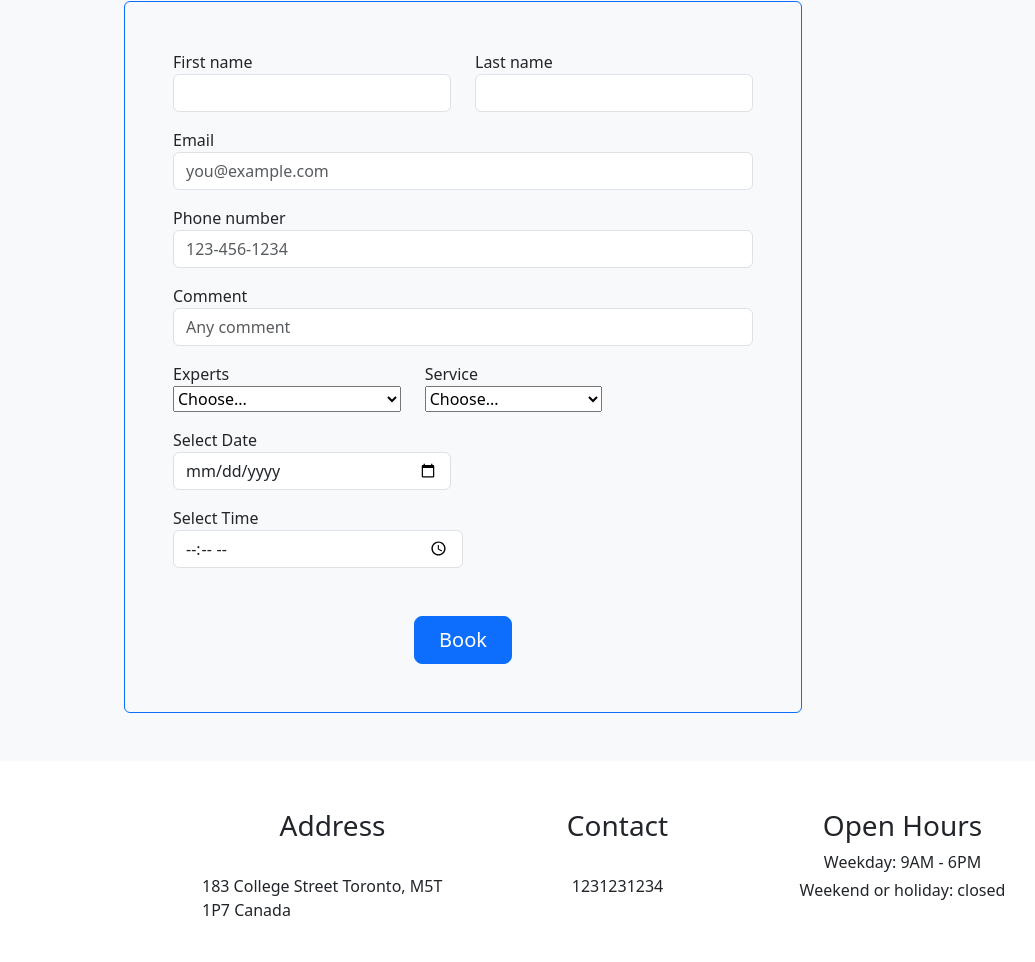
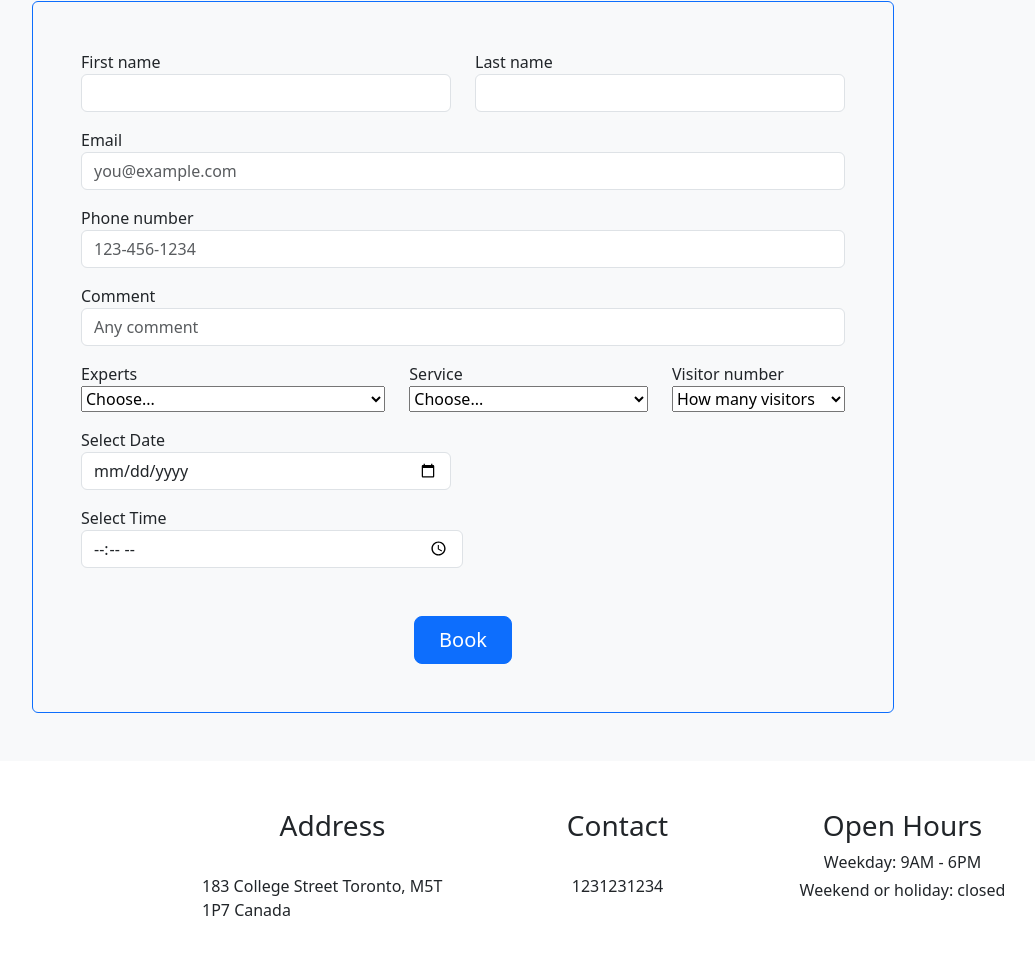
Before and after one commit to SuperChentao/SuperChentao.github.io, a plain HTML site: page index.html in a window 1280 px wide. Shown: the part 1817-2779 px from the top of the page, without its empty margins (165-1200 px from the left). Drawn offline with nearby package versions, Linux system fonts and the light colour scheme; grey boxes are pictures that could not be loaded; a script that the page names is missing.

Commit message:
Add multiple vistor booking feature

```diff
--- a/index.html
+++ b/index.html
@@ -210,6 +210,17 @@
                         Please provide a valid service.
                       </div>
                     </div>
+                    <div class="col-md-3 mb-3">Visitor number</label>
+                      <select class="custom-select d-block w-100" id="state" required>
+                        <option value="">How many visitors</option>
+                        <option>1</option>
+                        <option>2</option>
+                        <option>3 or more</option>
+                      </select>
+                      <div class="invalid-feedback">
+                        Please provide a valid service.
+                      </div>
+                    </div>
 
                     <div class="col-md-6 mb-3">
                       <label for="appointmentDate">Select Date</label>
```
